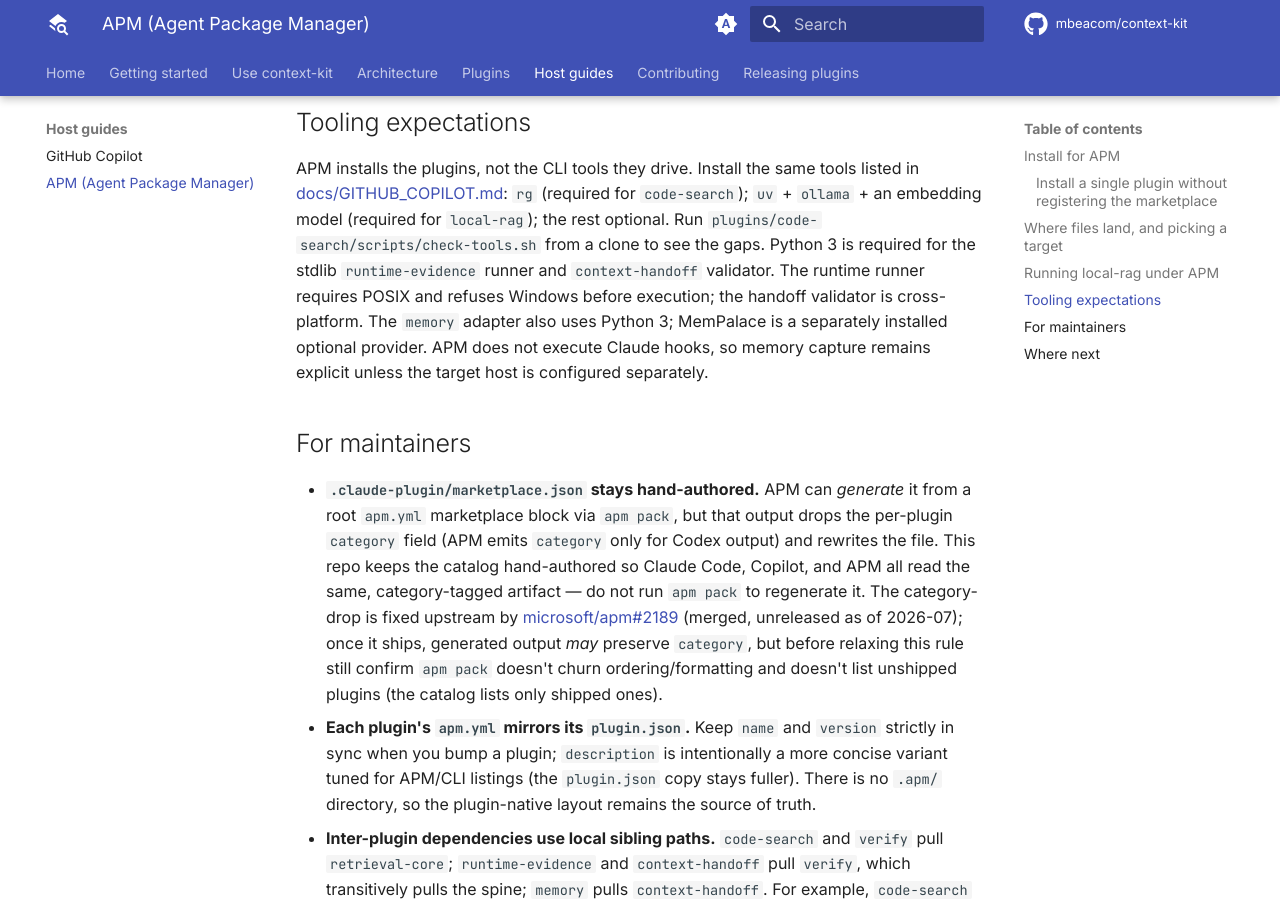
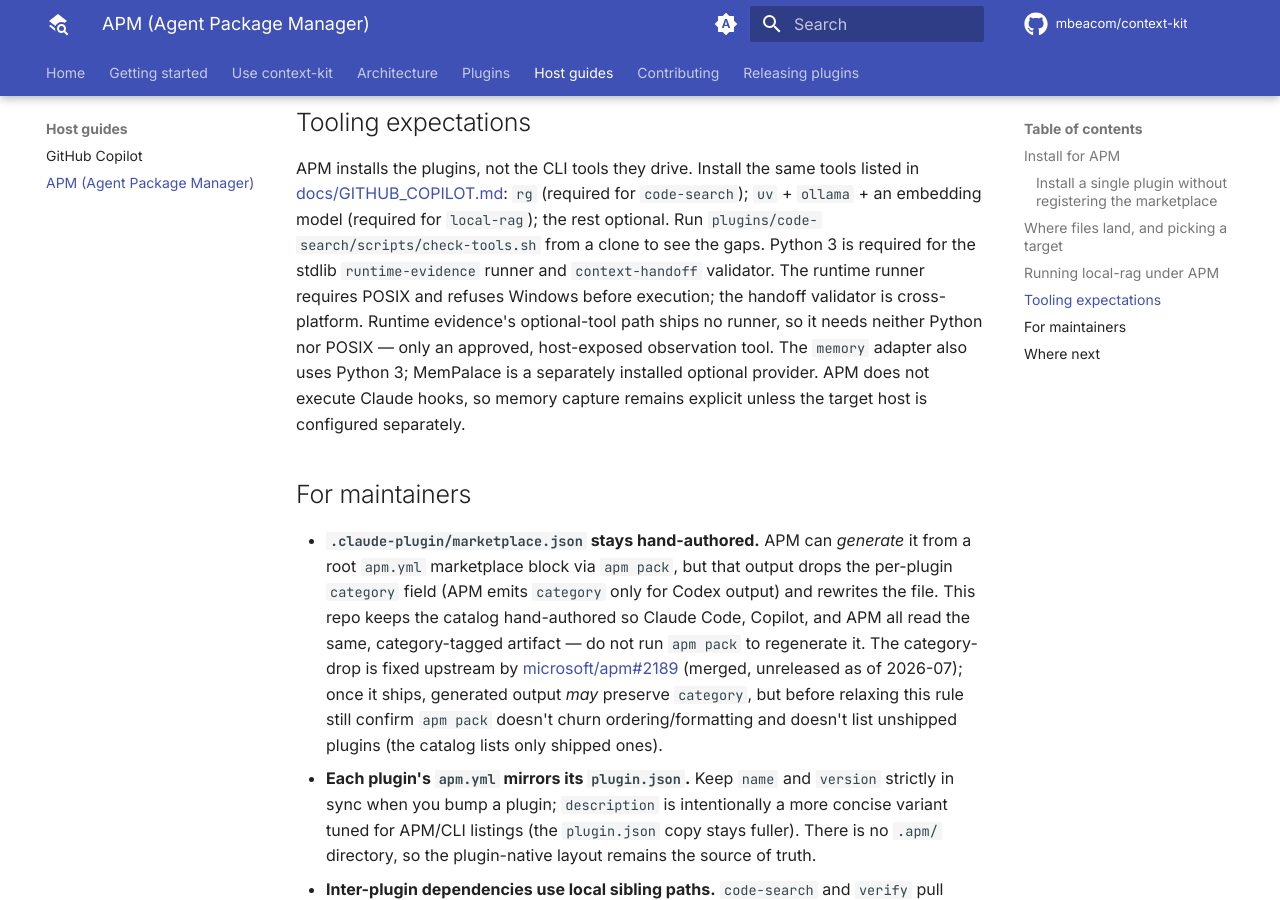
Before and after one commit to mbeacom/context-kit, an MkDocs documentation site: the page built from docs/APM.md, in a window 1280 px wide and 900 px high, scrolled down 3157 px. Built offline with MkDocs 1.6.1 and Material for MkDocs 9.7.7, drawn with Linux system fonts in a browser that asks for light colours; comment, search, counter and statistics services are not loaded.

Commit message:
docs(apm): note the optional-tool path's prerequisites
Final consistency pass. The APM host guide carried the same
Python-3-and-POSIX framing that getting-started, GITHUB_COPILOT, the root
README, and the plugin docs already had corrected, so an APM reader on Windows
was still told the plugin was unavailable.

Co-authored-by: Copilot App <223556219+Copilot@users.noreply.github.com>

```diff
--- a/docs/APM.md
+++ b/docs/APM.md
@@ -130,7 +130,9 @@ listed in [docs/GITHUB_COPILOT.md](GITHUB_COPILOT.md#tooling-expectations):
 `plugins/code-search/scripts/check-tools.sh` from a clone to see the gaps.
 Python 3 is required for the stdlib `runtime-evidence` runner and
 `context-handoff` validator. The runtime runner requires POSIX and refuses
-Windows before execution; the handoff validator is cross-platform.
+Windows before execution; the handoff validator is cross-platform. Runtime
+evidence's optional-tool path ships no runner, so it needs neither Python nor
+POSIX — only an approved, host-exposed observation tool.
 The `memory` adapter also uses Python 3; MemPalace is a separately installed
 optional provider. APM does not execute Claude hooks, so memory capture remains
 explicit unless the target host is configured separately.
```
